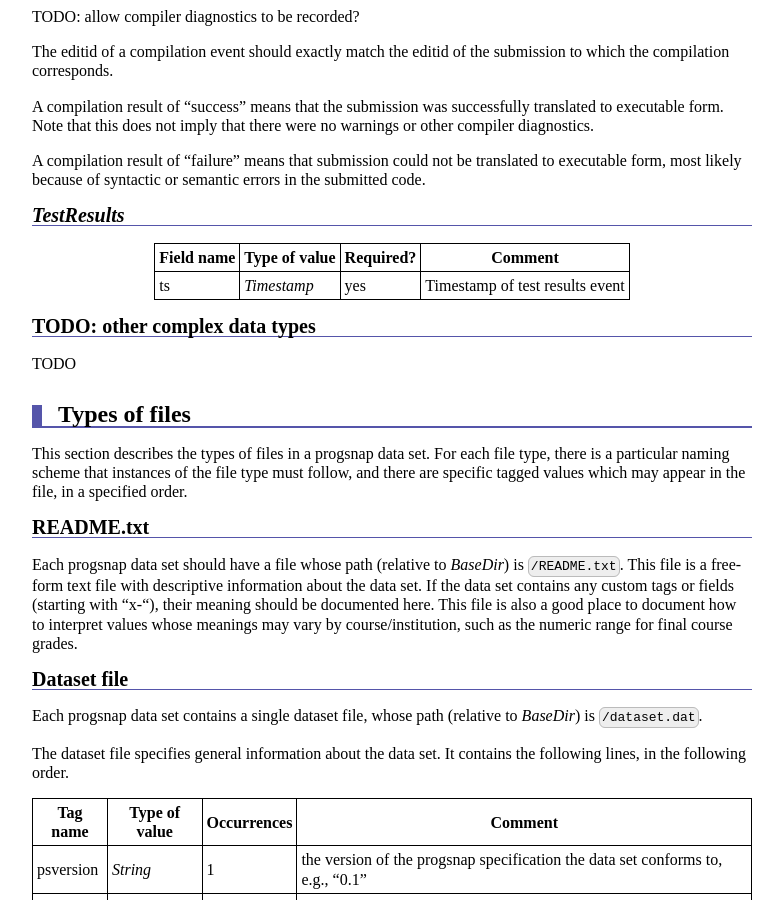
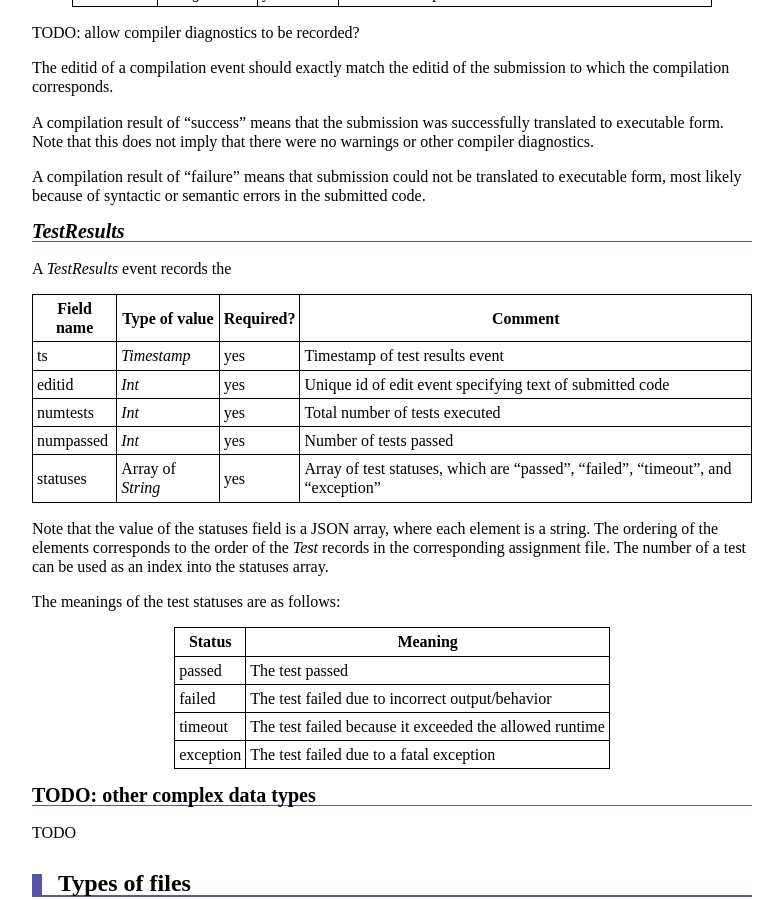
Before and after one commit to cloudcoderdotorg/progsnap-spec, a Jekyll site: the page built from spec-0.1-dev.md, in a window 1280 px wide and 900 px high, scrolled down 4165 px. Shown: the whole window, without its empty margins (248-1031 px from the left). Built offline with Jekyll 4.4.1, drawn with Linux system fonts in a browser that asks for light colours; Markdown is read by kramdown in place of the engine named in the settings; some of the changed text lies outside the part shown.

Commit message:
specify format of TestResults
also, don't mandate that a course must be from a
single institution (I don't see anything in the data
format that would rule out multi-institution
courses)

```diff
--- a/spec-0.1-dev.md
+++ b/spec-0.1-dev.md
@@ -96,6 +96,8 @@ input      | *String*      | no        | test input (e.g., argument values or in
 output     | *String*      | no        | expected output (e.g., result value, output data, regexp, etc.)
 opaque     | *Boolean*     | no        | if true, test input/output is not revealed to students
 invisible  | *Boolean*     | no        | if true, the existence of the test is not revealed to students
+
+Test numbers must start at 0.
 
 If either the opaque or invisible field is not present, the implied default value is false.
 
@@ -181,9 +183,26 @@ A compilation result of "failure" means that submission could not be translated
 
 ## *TestResults*
 
+A *TestResults* event records the
+
 Field name | Type of value | Required? | Comment
 ---------- | ------------- | --------- | -------
 ts         | *Timestamp*   | yes       | Timestamp of test results event
+editid     | *Int*         | yes       | Unique id of edit event specifying text of submitted code
+numtests   | *Int*         | yes       | Total number of tests executed
+numpassed  | *Int*         | yes       | Number of tests passed
+statuses   | Array of *String* | yes | Array of test statuses, which are "passed", "failed", "timeout", and "exception"
+
+Note that the value of the statuses field is a JSON array, where each element is a string.  The ordering of the elements corresponds to the order of the *Test* records in the corresponding assignment file.  The number of a test can be used as an index into the statuses array.
+
+The meanings of the test statuses are as follows:
+
+Status     | Meaning
+---------- | -----------
+passed     | The test passed
+failed     | The test failed due to incorrect output/behavior
+timeout    | The test failed because it exceeded the allowed runtime
+exception  | The test failed due to a fatal exception
 
 ## TODO: other complex data types
 
```
Also changed, not shown: other parts of spec-0.1-dev.md (+1 -1 lines).
